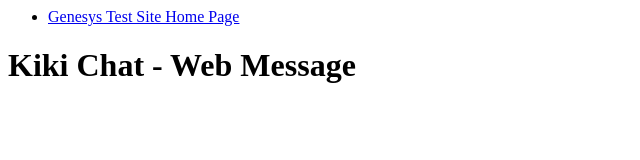
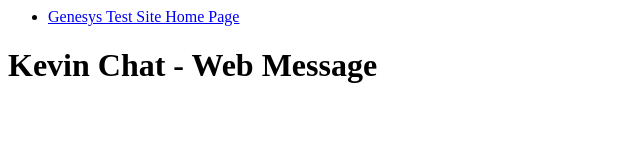
Before and after one commit to jobee262/webmessaging, a plain HTML site: page webmessage.html in a window 1280 px wide. Shown: the whole page, without its empty margins (0-640 px from the left). Drawn offline with Linux system fonts and the light colour scheme.

Commit message:
Change "Kiki Chat" to "Kevin Chat"

```diff
--- a/webmessage.html
+++ b/webmessage.html
@@ -23,6 +23,6 @@
 		<li> <a href="index.html">Genesys Test Site Home Page</a> </li>
 	</ul>
 <body>
-    <h1>Kiki Chat - Web Message</h1>
+    <h1>Kevin Chat - Web Message</h1>
 </body>
 </html>
```
